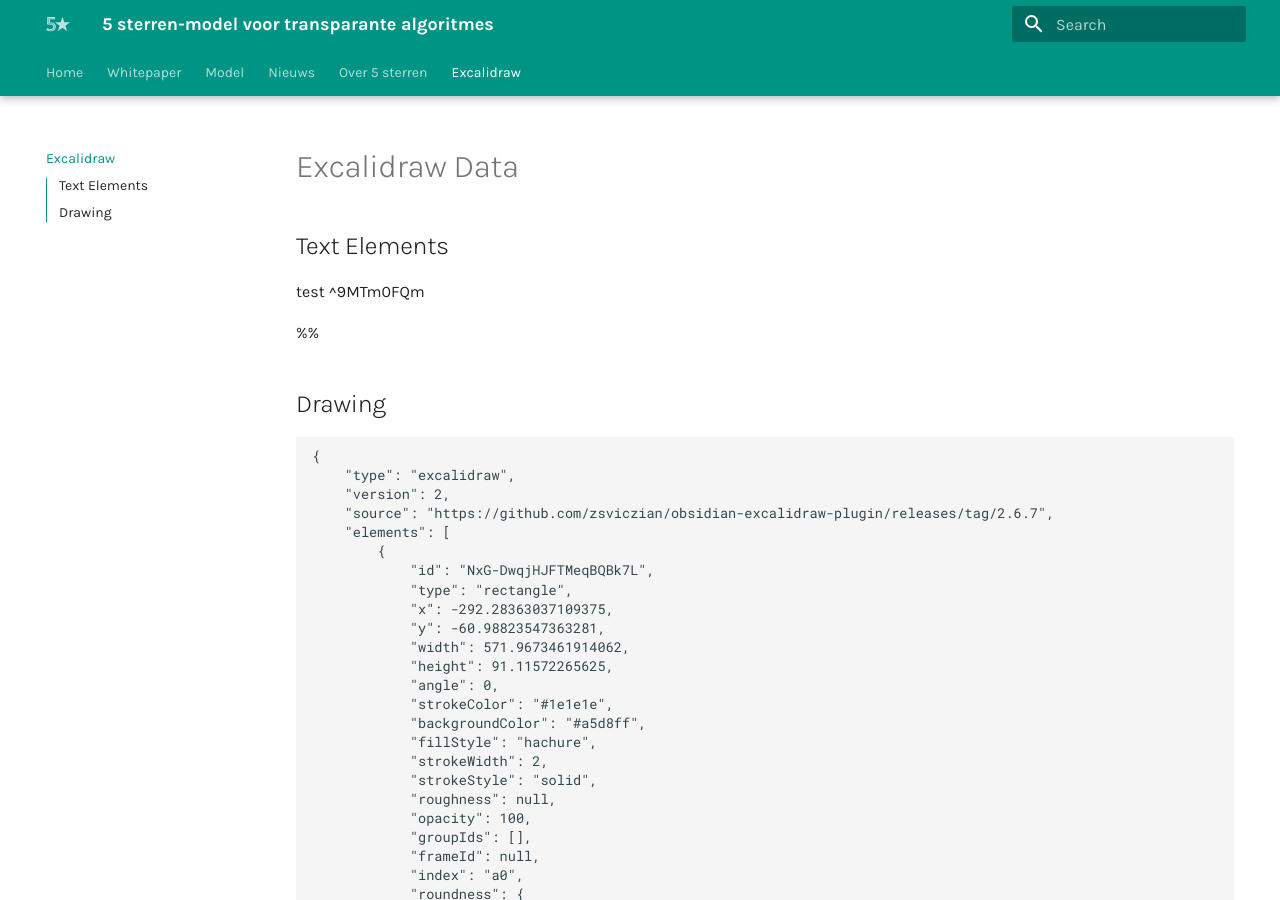
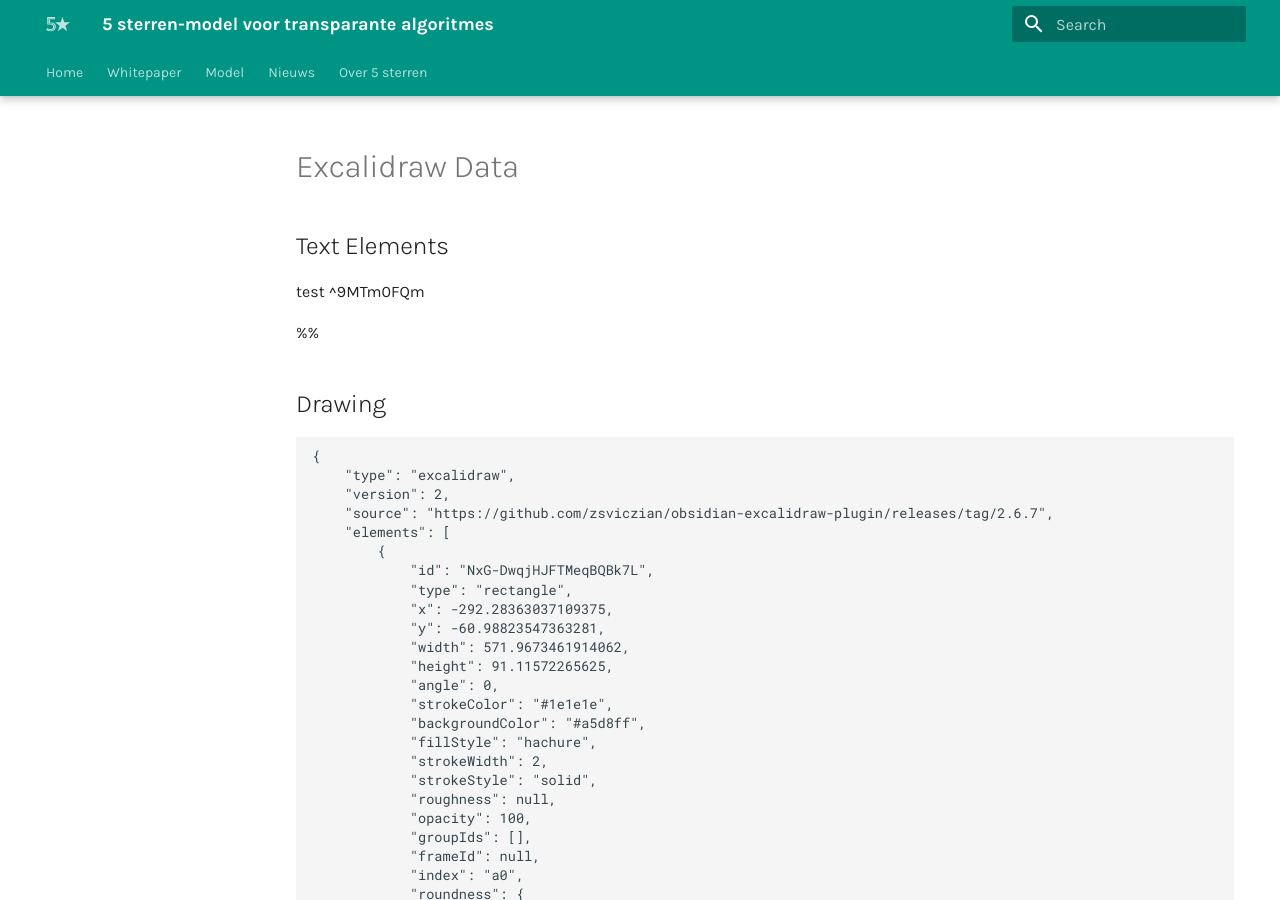
Before and after one commit to thegreenland/5-sterren-toolkit, an MkDocs documentation site: the page built from docs/githubexcalidrawtest.md, in a window 1280 px wide and 900 px high. Built offline with MkDocs 1.6.1 and Material for MkDocs 9.7.7, drawn with Linux system fonts in a browser that asks for light colours; some of the changed lines change nothing that is shown.

Commit message:
Update mkdocs.yml

```diff
--- a/mkdocs.yml
+++ b/mkdocs.yml
@@ -20,6 +20,5 @@ nav:
   - Model: model.md
   - Nieuws: news.md
   - Over 5 sterren: about.md
-  - Excalidraw: githubexcalidrawtest.md
 markdown_extensions:
   - attr_list
```
